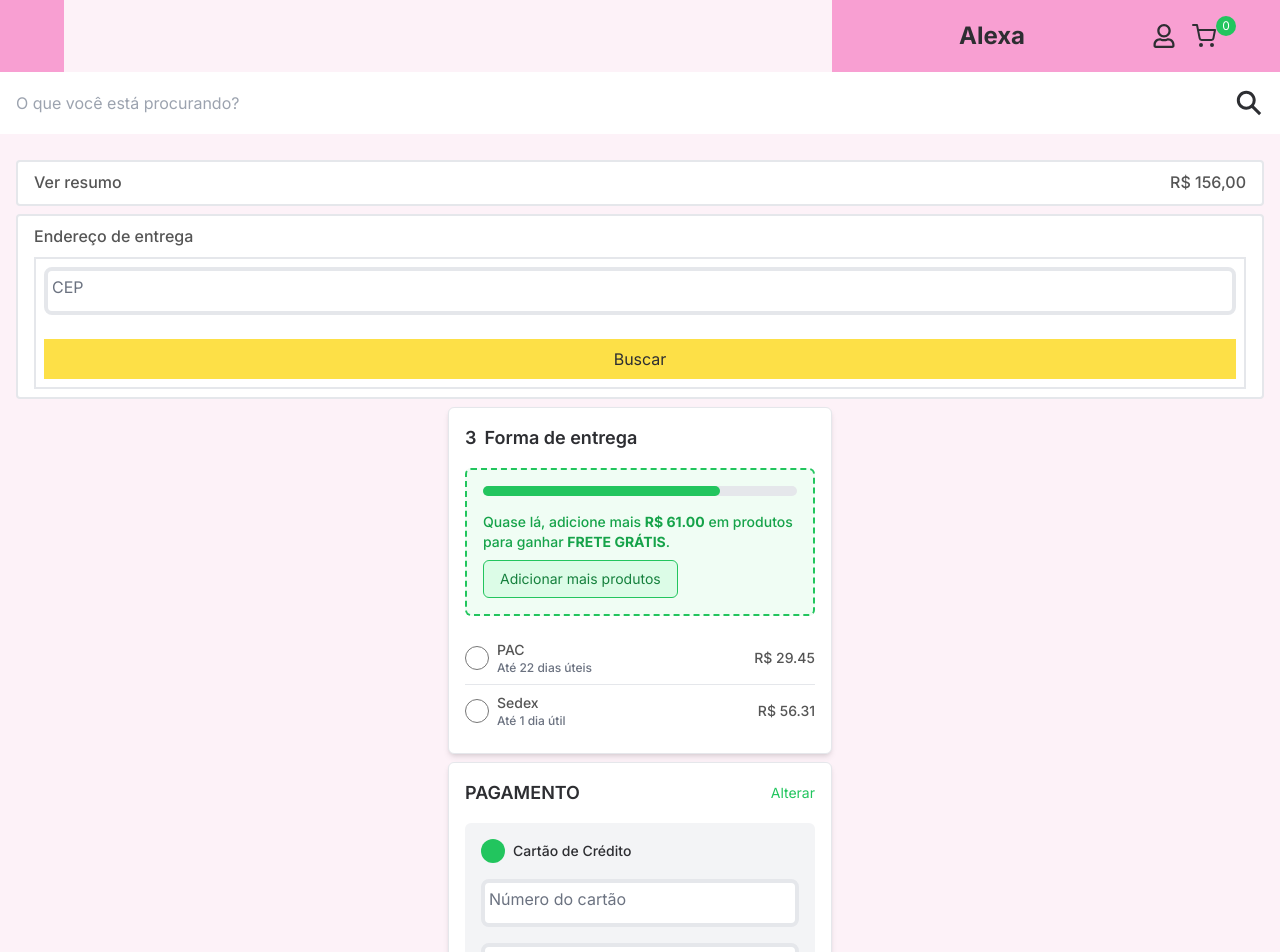
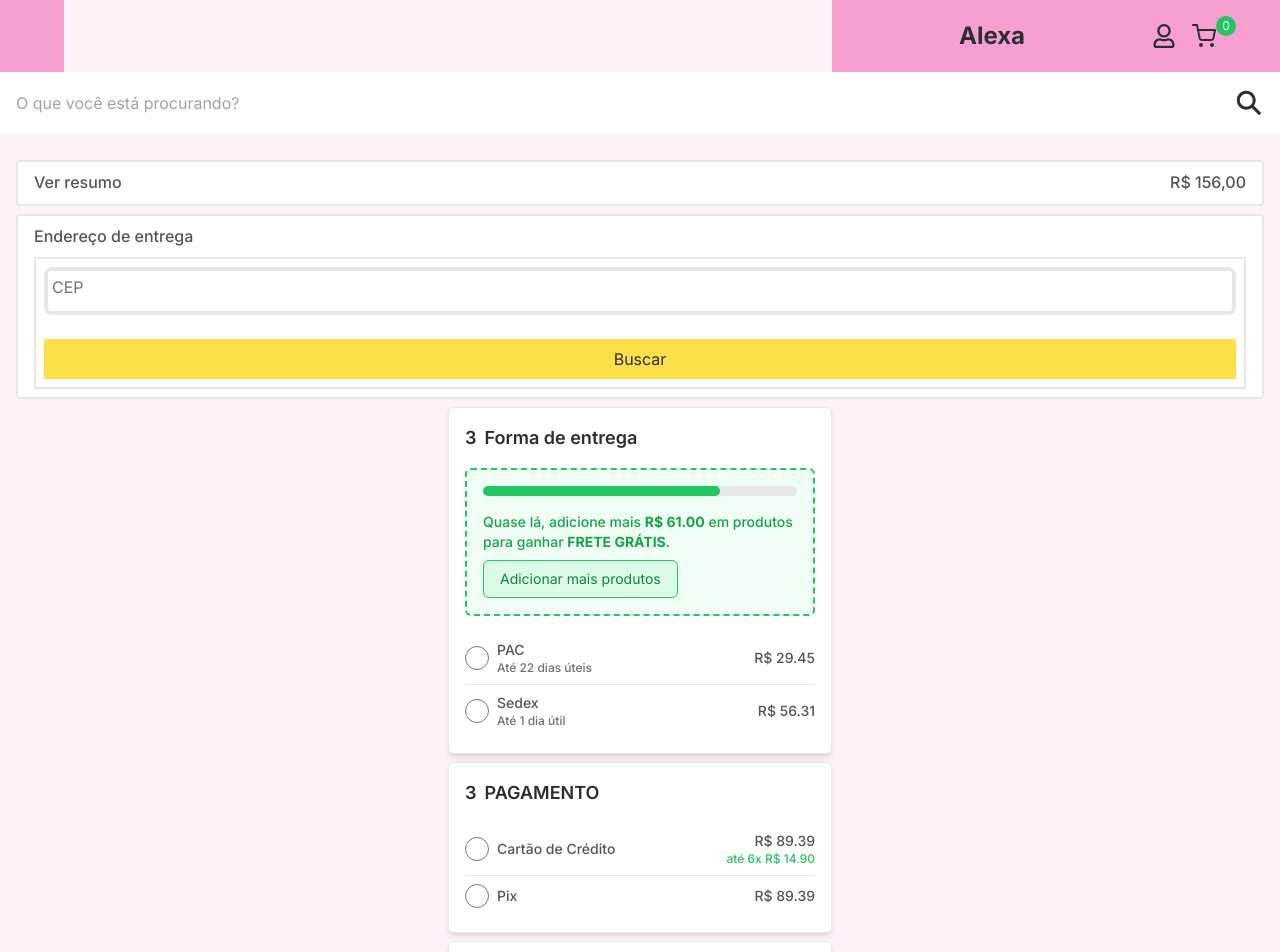
Before and after one commit to cafe51/Alexa-semijoias, a Next.js app in the folder alexa-site/: page /checkout in a window 1280 px wide. Shown: the top 952 px of the page. Built offline with nearby package versions, Linux system fonts and the light colour scheme; no server answers; the database is empty.

Commit message:
added ChoosePaymentOptionSection on checkout page

```diff
--- a/alexa-site/src/app/checkout/DeliveryPriceSection/DeliveryPriceSection.tsx
+++ b/alexa-site/src/app/checkout/DeliveryPriceSection/DeliveryPriceSection.tsx
@@ -1,6 +1,6 @@
 // app/checkout/DeliveryPriceSection/DeliveryPriceSection.tsx
 
-import React, { useState } from 'react';
+import { useState } from 'react';
 import FreeShippingSection from './FreeShippingSection';
 
 interface DeliveryOption {
@@ -19,11 +19,11 @@ const deliveryOptions: DeliveryOption[] = [
 ];
 
 export default function DeliveryPriceSection() {
-    const [selectedOption, setSelectedOption] = useState<string | null>(null);
+    const [selectedDeliveryOption, setSelectedDeliveryOption] = useState<string | null>(null);
 
     const handleOptionChange = (event: React.ChangeEvent<HTMLInputElement>) => {
-        setSelectedOption(event.target.value);
-        console.log(selectedOption);
+        setSelectedDeliveryOption(event.target.value);
+        console.log(selectedDeliveryOption);
     };
 
     return (
@@ -40,7 +40,7 @@ export default function DeliveryPriceSection() {
                         type="radio"
                         name="delivery"
                         value={ option.name }
-                        checked={ selectedOption === option.name }
+                        checked={ selectedDeliveryOption === option.name }
                         onChange={ handleOptionChange }
                         className="form-radio h-6 w-6 text-green-500 border-gray-300 focus:ring-green-500"
                     />
--- /dev/null
+++ b/alexa-site/src/app/checkout/PaymentSection/ChoosePaymentOptionSection.tsx
@@ -0,0 +1,56 @@
+// app/checkout/PaymentSection/ChoosePaymentOptionSection.tsx
+
+import { useState } from 'react';
+
+const finalPrice = 89.39;
+
+export default function ChoosePaymentOptionSection() {
+    const [selectedPaymentOption, setSelectedPaymentOption] = useState<string | null>(null);
+
+    const handleOptionChange = (event: React.ChangeEvent<HTMLInputElement>) => {
+        setSelectedPaymentOption(event.target.value);
+        console.log(selectedPaymentOption);
+    };
+
+    return (
+        <div className="border p-4 rounded-md shadow-md max-w-sm mx-auto bg-white w-full">
+            <h3 className="text-lg font-semibold mb-4">
+                <span className="mr-2">3</span>PAGAMENTO
+            </h3>
+            <label className="flex justify-between items-center border-b py-2 last:border-b-0">
+                <input
+                    type="radio"
+                    name="payment"
+                    value='Cartão de Crédito'
+                    checked={ selectedPaymentOption === 'Cartão de Crédito' }
+                    onChange={ handleOptionChange }
+                    className="form-radio h-6 w-6 text-green-500 border-gray-300 focus:ring-green-500"
+                />
+                <div className="ml-2">
+                    <p className="text-sm font-medium">Cartão de Crédito</p>
+                </div>
+                <div className="ml-auto text-end">
+                    <p className="text-sm font-medium">{ 'R$ ' + finalPrice.toFixed(2) }</p>
+                    <p className="text-xs text-green-500">{ 'até 6x R$ ' + (finalPrice/6).toFixed(2) }</p>
+
+                </div>
+            </label>
+            <label className="flex justify-between items-center border-b py-2 last:border-b-0">
+                <input
+                    type="radio"
+                    name="payment"
+                    value='Pix'
+                    checked={ selectedPaymentOption === 'Pix' }
+                    onChange={ handleOptionChange }
+                    className="form-radio h-6 w-6 text-green-500 border-gray-300 focus:ring-green-500"
+                />
+                <div className="ml-2">
+                    <p className="text-sm font-medium">Pix</p>
+                </div>
+                <div className="ml-auto">
+                    <p className="text-sm font-medium">{ 'R$ ' + finalPrice.toFixed(2) }</p>
+                </div>
+            </label>
+        </div>
+    );
+}
--- a/alexa-site/src/app/checkout/page.tsx
+++ b/alexa-site/src/app/checkout/page.tsx
@@ -9,6 +9,7 @@ import AddressSectionFilled from './AddressSection/AddressSectionFilled';
 import AccountSection from './AccountSection';
 import DeliveryPriceSection from './DeliveryPriceSection/DeliveryPriceSection';
 import PaymentSection from './PaymentSection/PaymentSection';
+import ChoosePaymentOptionSection from './PaymentSection/ChoosePaymentOptionSection';
 
 export default function Checkout(){
     const [editingMode, setEditingMode] = useState(false);
@@ -58,6 +59,7 @@ export default function Checkout(){
 
             <DeliveryPriceSection />
 
+            <ChoosePaymentOptionSection />
             <PaymentSection />
         </main>
     );
```
